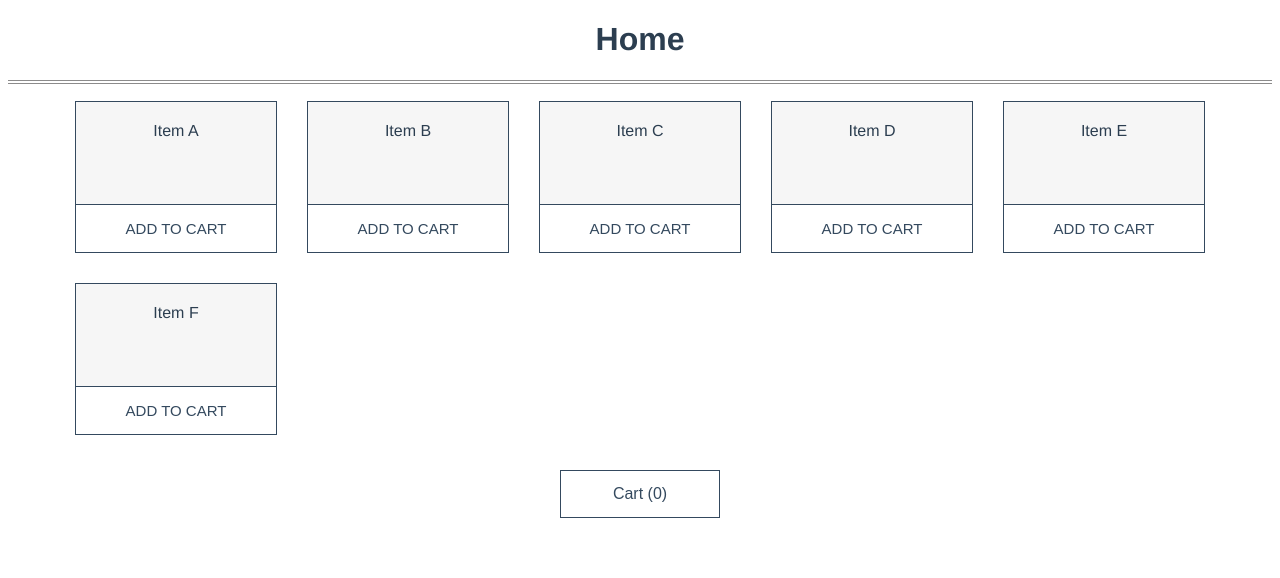
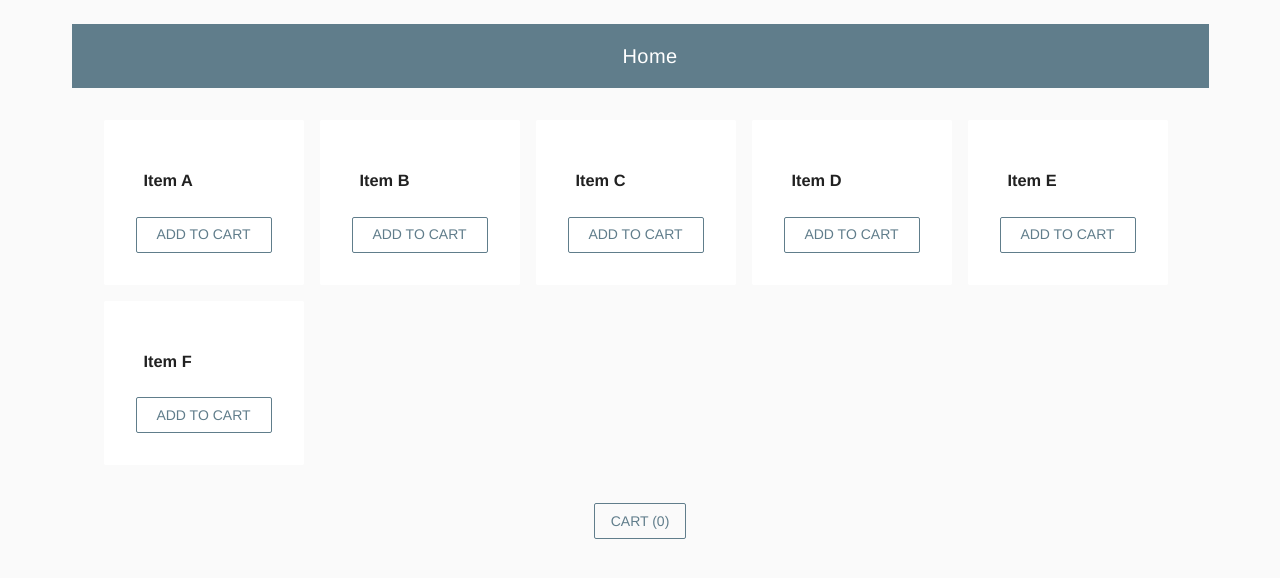
Before and after one commit to jihyezzang01/vue-simple-test, a Vue app in the folder vue-sample/: page / in a window 1280 px wide. Shown: the top 578 px of the page. Built offline with nearby package versions, Linux system fonts and the light colour scheme.

Commit message:
apply vuetify
Signed-off-by: jihye424.kim <jihye424.kim@samsung.com>

```diff
--- a/vue-sample/index.html
+++ b/vue-sample/index.html
@@ -3,6 +3,7 @@
   <head>
     <meta charset="utf-8">
     <meta name="viewport" content="width=device-width,initial-scale=1.0">
+    <link href='https://fonts.googleapis.com/css?family=Roboto:300,400,500,700|Material+Icons' rel="stylesheet" type="text/css">
     <title>vue-sample</title>
   </head>
   <body>
--- a/vue-sample/package.json
+++ b/vue-sample/package.json
@@ -11,9 +11,11 @@
     "build": "node build/build.js"
   },
   "dependencies": {
+    "babel-polyfill": "^6.26.0",
     "dev": "^0.1.3",
     "vue": "^2.5.2",
     "vue-router": "^3.0.1",
+    "vuetify": "^1.0.16",
     "vuex": "^3.0.1"
   },
   "devDependencies": {
--- a/vue-sample/src/App.vue
+++ b/vue-sample/src/App.vue
@@ -1,7 +1,9 @@
 <template>
-  <div id="app">
-    <router-view/>
-  </div>
+  <v-app>
+    <v-content>
+      <router-view/>
+    </v-content>
+  </v-app>
 </template>
 
 <script>
--- a/vue-sample/src/components/Home.vue
+++ b/vue-sample/src/components/Home.vue
@@ -1,27 +1,29 @@
 <template>
-  <div class="page">
-    <header>
-      <title-bar title="Home" />
-    </header>
-    <div class="items">
-      <div v-for="item in items" :key="item.id">
-        <item class="item" :item="item" />
-      </div>
-    </div>
-    <router-button :text="cartCounts" path="/cart" />
-  </div>
+  <v-container>
+    <v-toolbar flat color="blue-grey dark-4">
+      <v-spacer/>
+      <v-toolbar-title class="white--text">Home</v-toolbar-title>
+      <v-spacer/>
+    </v-toolbar>
+    <v-container>
+      <v-layout row wrap>
+        <div v-for="item in items" :key="item.id">
+          <item :item="item" width="200"/>
+        </div>
+      </v-layout>
+    </v-container>
+    <v-btn outline color="blue-grey dark-3" to="/cart" >
+      {{cartCounts}}
+    </v-btn>
+  </v-container>
 </template>
 
 <script>
 import Item from './Item';
-import TitleBar from './TitleBar';
-import RouterButton from './RouterButton';
 
 export default {
   name: 'Home',
   components: {
-    'title-bar': TitleBar,
-    'router-button': RouterButton,
     item: Item,
   },
   computed: {
@@ -34,54 +36,3 @@ export default {
   },
 };
 </script>
-
-<style scoped>
-.page {
-  margin: auto;
-}
-
-.divider {
-  border-top: 1px solid #8C8B8B;
-  margin-bottom: 2px;
-}
-
-.items {
-  display: flex;
-  flex-wrap: wrap;
-  margin: auto;
-  width: 360px;
-}
-
-@media screen and (min-width: 300px) {
-  .items {
-    width: 230px;
-  }
-}
-@media screen and (min-width: 510px) {
-  .items {
-    width: 470px;
-  }
-}
-@media screen and (min-width: 740px) {
-  .items {
-    width: 700px;
-  }
-}
-@media screen and (min-width: 970px) {
-  .items {
-    width: 930px;
-  }
-}
-@media screen and (min-width: 1200px) {
-  .items {
-    width: 1160px;
-  }
-}
-
-.item {
-  background-color: #F6F6F6;
-  border: 1px solid #34495E;
-  height: 150px;
-  width: 200px;
-}
-</style>
--- a/vue-sample/src/components/Item.vue
+++ b/vue-sample/src/components/Item.vue
@@ -1,8 +1,16 @@
 <template>
-<div>
-  <div class="title">{{item.title}}</div>
-  <button @click="addItem(item.id)">ADD TO CART</button>
-</div>
+  <v-card flat class="ma-2" :width="width" :height="height">
+    <v-container  grid-list-xs>
+      <v-card-title  primary-title>
+        <h3>{{item.title}}</h3>
+      </v-card-title>
+      <v-card-actions >
+        <v-btn outline block color="blue-grey" @click="addItem(item.id)">
+          ADD TO CART
+        </v-btn>
+      </v-card-actions>
+    </v-container>
+  </v-card>
 </template>
 
 <script>
@@ -13,6 +21,12 @@ export default {
       type: Object,
       default: () => ({ title: '', id: -1 }),
     },
+    width: {
+      type: Number,
+    },
+    height: {
+      type: Number,
+    },
   },
   methods: {
     addItem(id) {
@@ -21,33 +35,3 @@ export default {
   },
 };
 </script>
-
-<style scoped>
-.item {
-  display: flex;
-  flex-direction: column;
-  justify-content: space-between;
-  margin: 15px;
-}
-
-.title {
-  margin: 20px;
-}
-
-button {
-  background: #FFF;
-  border: none;
-  border-top: 1px solid #34495E;
-  color: #34495E;
-  cursor: pointer;
-  font-size: 15px;
-  padding: 15px;
-  text-align: center;
-  width: 100%;
-}
-
-button:hover {
-  background: #34495E;
-  color: #FFF;
-}
-</style>
--- a/vue-sample/src/components/RouterButton.vue
+++ /dev/null
@@ -1,40 +0,0 @@
-<template>
-  <router-link class="router-button" tag="button" :to="path" >
-    {{text}}
-  </router-link>
-</template>
-
-<script>
-export default {
-  name: 'RouterButton',
-  props: {
-    text: {
-      type: String,
-      default: '',
-    },
-    path: {
-      type: String,
-      default: '',
-    },
-  },
-};
-</script>
-
-<style scoped>
-.router-button {
-  background: #FFF;
-  border: 1px solid #34495E;
-  color: #34495E;
-  cursor: pointer;
-  font-size: 16px;
-  text-align: center;
-  margin-top: 20px;
-  height: 3em;
-  width: 10em;
-}
-
-.router-button:hover {
-  background: #34495E;
-  color: #FFF;
-}
-</style>
--- a/vue-sample/src/components/TitleBar.vue
+++ /dev/null
@@ -1,26 +0,0 @@
-<template>
-  <div>
-    <h1>{{title}}</h1>
-    <div class="divider" />
-    <div class="divider" />
-  </div>
-</template>
-
-<script>
-export default {
-  name: 'TitleBar',
-  props: {
-    title: {
-      type: String,
-      default: '',
-    },
-  },
-};
-</script>
-
-<style scoped>
-.divider {
-  border-top: 1px solid #8C8B8B;
-  margin-bottom: 2px;
-}
-</style>
--- a/vue-sample/src/components/cart/Cart.vue
+++ b/vue-sample/src/components/cart/Cart.vue
@@ -1,28 +1,31 @@
 <template>
-  <div class="page">
-    <header>
-      <title-bar title="Cart" />
-    </header>
-    <div class="items">
-      <div class="items-header">Product</div>
-      <div v-for="item in items" :key="item.id">
-        <list-item :item="item" />
-      </div>
-    </div>
-    <router-button text="Home" path="/" />
-  </div>
+  <v-container>
+    <v-toolbar flat color="blue-grey dark-4">
+      <v-spacer/>
+      <v-toolbar-title class="white--text">Cart</v-toolbar-title>
+      <v-spacer/>
+    </v-toolbar>
+    <v-container>
+      <v-list subheader>
+        <v-subheader>Product</v-subheader>
+        <v-divider />
+        <div v-for="item in items" :key="item.id">
+          <list-item :item="item" />
+        </div>
+      </v-list>
+    </v-container>
+    <v-btn outline color="blue-grey dark-3" to="/" >
+      Home
+    </v-btn>
+  </v-container>
 </template>
 
 <script>
-import TitleBar from '../TitleBar';
-import RouterButton from '../RouterButton';
 import CartItem from './CartItem';
 
 export default {
   name: 'Cart',
   components: {
-    'title-bar': TitleBar,
-    'router-button': RouterButton,
     'list-item': CartItem,
   },
   computed: {
@@ -32,26 +35,3 @@ export default {
   },
 };
 </script>
-
-<style scoped>
-.page {
-  margin: auto;
-}
-
-.divider {
-  border-top: 1px solid #8C8B8B;
-  margin-bottom: 2px;
-}
-
-.items {
-  margin: auto;
-  max-width: 800px;
-}
-
-.items-header {
-  margin-top: 30px;
-  text-align: left;
-  border-bottom: 2px solid #34495e;
-  padding: 10px;
-}
-</style>
--- a/vue-sample/src/components/cart/CartItem.vue
+++ b/vue-sample/src/components/cart/CartItem.vue
@@ -1,11 +1,18 @@
 <template>
-  <div class="list-item">
-    {{item.title}}
-    <div class="list-item-left">
-      <label-spinner :min="1" :max="9" :count="item.count" @update="updateCount"/>
-      <button class="remove-button" @click="remove(item.id)">Delete</button>
-    </div>
-  </div>
+  <v-list-tile class="my-1" :key="item.id">
+    <v-list-tile-content>
+      <v-list-tile-title>{{item.title}}</v-list-tile-title>
+    </v-list-tile-content>
+    <v-list-tile-action>
+      <v-layout row>
+        <label-spinner :min="1" :max="9" :count="item.count" @update="updateCount"/>
+        <v-btn flat class="ml-2" color="blue-grey" @click="remove(item.id)">
+          Delete
+        </v-btn>
+    </v-layout>
+    </v-list-tile-action>
+</v-list-tile>
+
 </template>
 
 <script>
@@ -32,35 +39,3 @@ export default {
   },
 };
 </script>
-
-<style scoped>
-.remove-button {
-  background: #D6D6D6;
-  border: 1px solid #A6A6A6;
-  color: #FFF;
-  cursor: pointer;
-  font-size: 15px;
-  margin-left: 10px;
-  height: 2em;
-}
-
-.remove-button:hover {
-  background: #34495E;
-}
-
-.list-item {
-  align-items: center;
-  border-bottom: 1px solid #34495e;
-  display: flex;
-  flex-direction: row;
-  justify-content: space-between;
-  padding: 10px;
-}
-
-.list-item-left {
-  align-items: center;
-  display: flex;
-  flex-direction: row;
-  justify-content: space-between;
-}
-</style>
--- a/vue-sample/src/components/cart/LabelSpinner.vue
+++ b/vue-sample/src/components/cart/LabelSpinner.vue
@@ -1,9 +1,13 @@
 <template>
-  <div class="label-spinner">
-    <button @click="minus">-</button>
+  <v-layout row align-center>
+    <v-btn outline small  class="mx-2" color="blue-grey" @click="minus">
+      <v-icon small>remove</v-icon>
+    </v-btn>
     <span>{{count}}</span>
-    <button @click="plus">+</button>
-  </div>
+    <v-btn outline small  class="mx-2" color="blue-grey" @click="plus">
+      <v-icon small>add</v-icon>
+    </v-btn>
+  </v-layout>
 </template>
 
 <script>
@@ -39,23 +43,8 @@ export default {
 </script>
 
 <style scoped>
-.label-spinner {
-  border: 1px solid #34495E;
-}
-
-.label-spinner button {
-  background: #FFF;
-  border: none;
-  color: #34495E;
-  cursor: pointer;
-  font-size: 15px;
-  text-align: center;
-  width: 1.2em;
-  height: 2em;
-}
-
-.label-spinner button:hover {
-  background: #34495E;
-  color: #FFF;
+.btn{
+  min-width: 1em;
+  width: 2em;
 }
 </style>
--- a/vue-sample/src/main.js
+++ b/vue-sample/src/main.js
@@ -1,9 +1,14 @@
 // The Vue build version to load with the `import` command
 // (runtime-only or standalone) has been set in webpack.base.conf with an alias.
 import Vue from 'vue';
+import Vuetify from 'vuetify';
+import 'vuetify/dist/vuetify.min.css';
+import 'babel-polyfill';
 import App from './App';
 import router from './router';
 import store from './store';
+
+Vue.use(Vuetify);
 
 Vue.config.productionTip = false;
 
```
Also changed, not shown: 1 other file (tests, documents, lock files or other folders).
